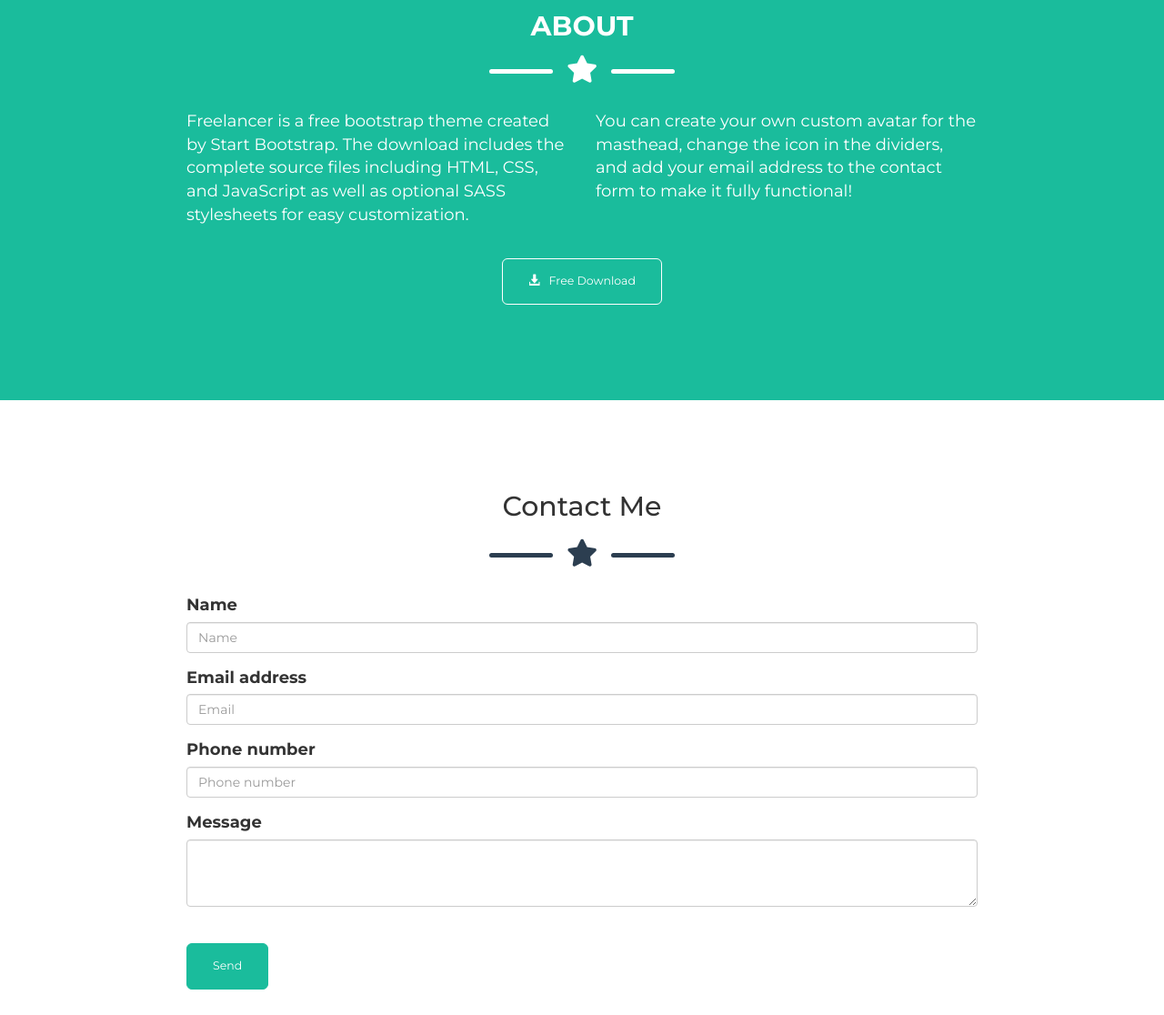
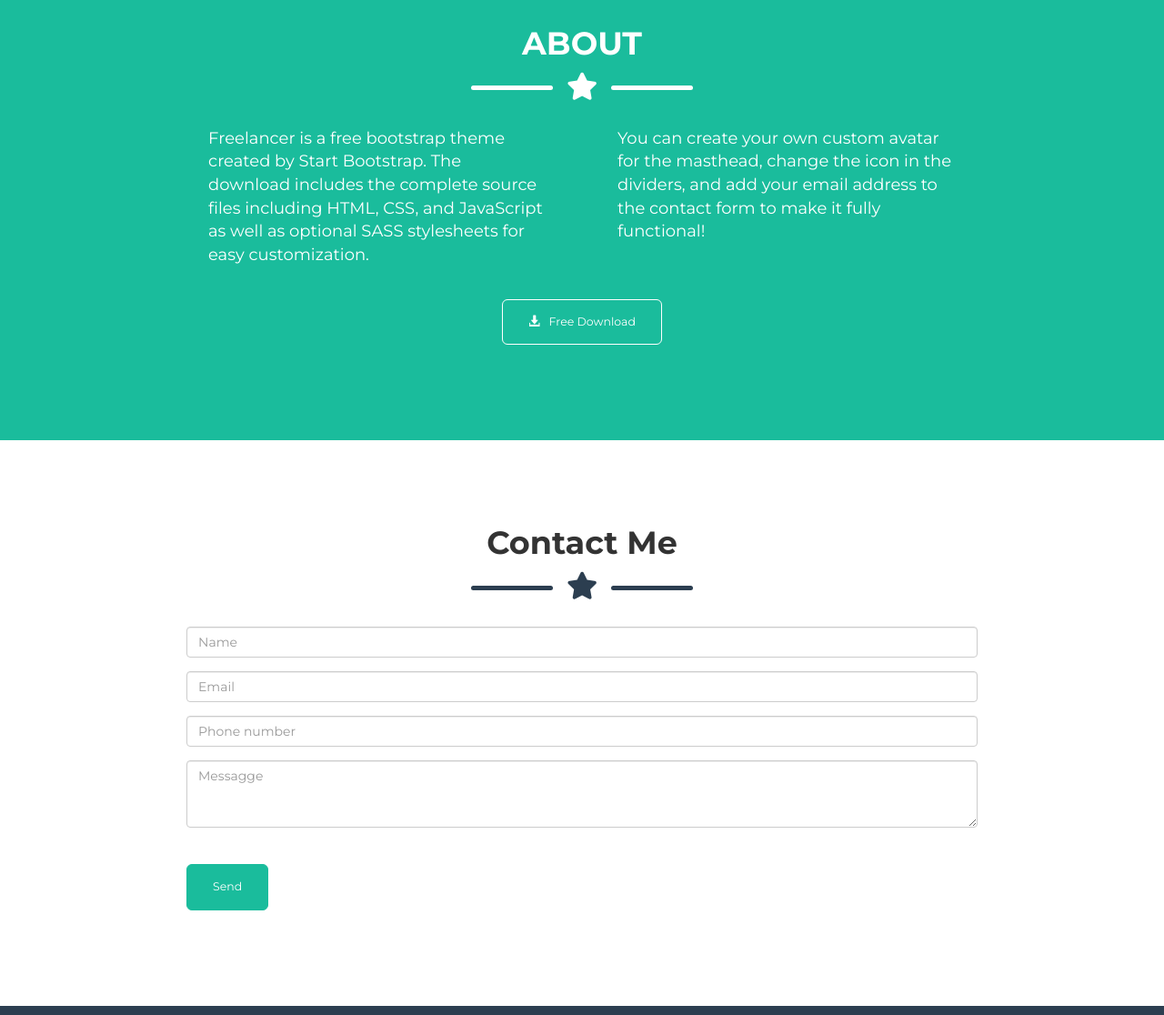
Before and after one commit to 83CarloG/html-css-bootstrap-freelancer, a plain HTML site: page index.html in a window 1280 px wide. Shown: the part 1580-2696 px from the top of the page at 91% size. Drawn offline with Linux system fonts and the light colour scheme.

Commit message:
v1.1 little fix responsive

```diff
--- a/css/style.css
+++ b/css/style.css
@@ -3,6 +3,10 @@ body {
   font-size: 18px;
 }
 /* Mix */
+.wrapper_small {
+  max-width: 900px;
+  margin: auto;
+}
 .p_top_80 {
   padding-top: 80px;
 }
@@ -20,14 +24,14 @@ body {
 }
 .text-grey {
   color: #2C3E50;
-
 }
 .text-up {
   text-transform: uppercase;
 }
-.wrapper_small {
-  max-width: 900px;
-  margin: auto;
+.title-section {
+  font-size: 3.5rem;
+  font-weight: 700;
+  line-height: 2.5rem;
 }
 .star {
   margin-bottom: 20px;
@@ -44,7 +48,7 @@ body {
 .divider {
   display: inline-block;
   width: 100%;
-  max-width: 7rem;
+  max-width: 9rem;
   height: 0.50rem;
   background-color: white;
   border-radius: 1rem;
@@ -75,6 +79,11 @@ body {
   font-size: 2.5rem;
   font-weight: 700;
 }
+@media screen and (max-width:566px) {
+  .logo {
+    font-size: 1.5rem;
+  }
+}
 .links {
   list-style: none;
 }
@@ -99,37 +108,34 @@ body {
   text-align: center;
 }
 .jumbo__img {
-  max-width: 15rem;
+  max-width: 20rem;
   height: auto;
-  margin-bottom: 48px;
+  margin-bottom: 20px;
 }
 .jumbo__title {
-  font-size: 64px;
+  font-size: 55px;
   font-weight:700;
 }
 
 .jumbo__job {
-  font-size: 1.5rem;
-  font-weight: 500;
+  font-size: 1.75rem;
+  font-weight: 600;
 }
 /* Main */
 /* Portfolio */
-.title-section {
-  font-size: 3rem;
-  font-weight: 700;
-  line-height: 2.5rem;
-}
 .portfolio {
   padding: 96px 0px;
 }
 .portfolio__box {
-
   margin-bottom: 20px;
 }
 /* /Portfolio */
 /* About */
 .about {
   background-color: #1ABC9C;
+}
+.about__text {
+  padding: 0px 24px;
 }
 .btn-section {
   margin: 25px 0;
--- a/index.html
+++ b/index.html
@@ -116,14 +116,14 @@
           </div>
           <div class="container-fluid">
             <div class="row">
-              <div class="col-xs-6">
+              <div class="col-xs-12 col-md-6">
                 <div class="about__text">
                   <p>
                     Freelancer is a free bootstrap theme created by Start Bootstrap. The download includes the complete source files including HTML, CSS, and JavaScript as well as optional SASS stylesheets for easy customization.
                   </p>
                 </div>
               </div>
-              <div class="col-xs-6">
+              <div class="col-xs-12 col-md-6">
                 <div class="about__text">
                   <p>
                     You can create your own custom avatar for the masthead, change the icon in the dividers, and add your email address to the contact form to make it fully functional!
@@ -143,7 +143,7 @@
       <!-- Contact -->
       <section class="contact p_top_80 p_bottom_80">
         <div class="wrapper_small">
-          <h2 class="text-center">Contact Me</h2>
+          <h2 class="title-section text-center">Contact Me</h2>
           <div class="star text-center">
             <div class="divider divider--grey"></div>
             <i class="fa fa-star fa-star--grey" aria-hidden="true"></i>
@@ -154,20 +154,19 @@
               <div class="col-xs-12">
                 <form>
                   <div class="form-group">
-                    <label>Name</label>
                     <input type="name" class="form-control" placeholder="Name">
                   </div>
                   <div class="form-group">
-                    <label>Email address</label>
+
                     <input type="email" class="form-control" placeholder="Email">
                   </div>
                   <div class="form-group">
-                    <label>Phone number</label>
+
                     <input type="phone" class="form-control" placeholder="Phone number">
                   </div>
                   <div class="form-group">
-                    <label>Message</label>
-                    <textarea class="form-control" rows="3"></textarea>
+
+                    <textarea class="form-control" rows="3" placeholder="Messagge"></textarea>
                   </div>
 
 
```
